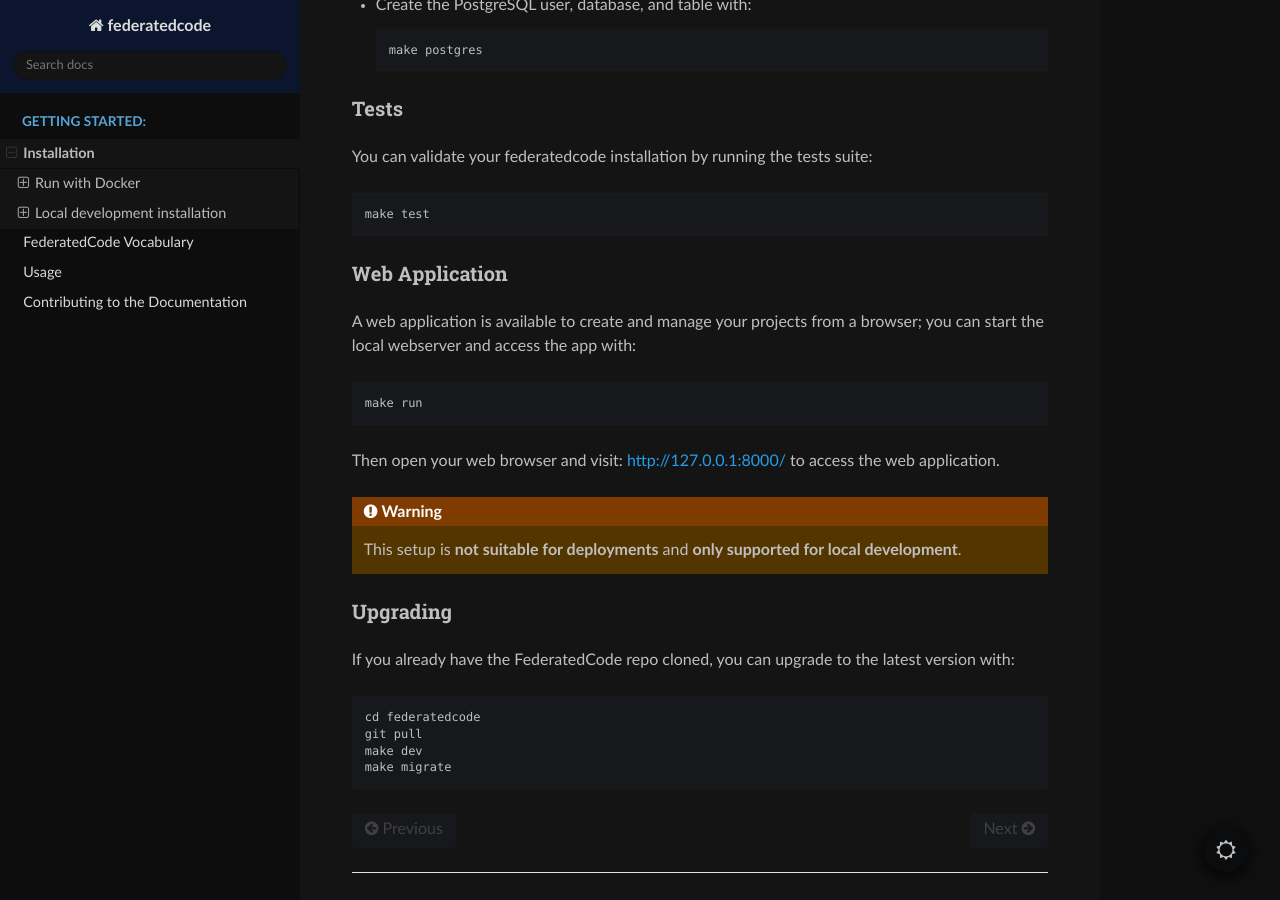
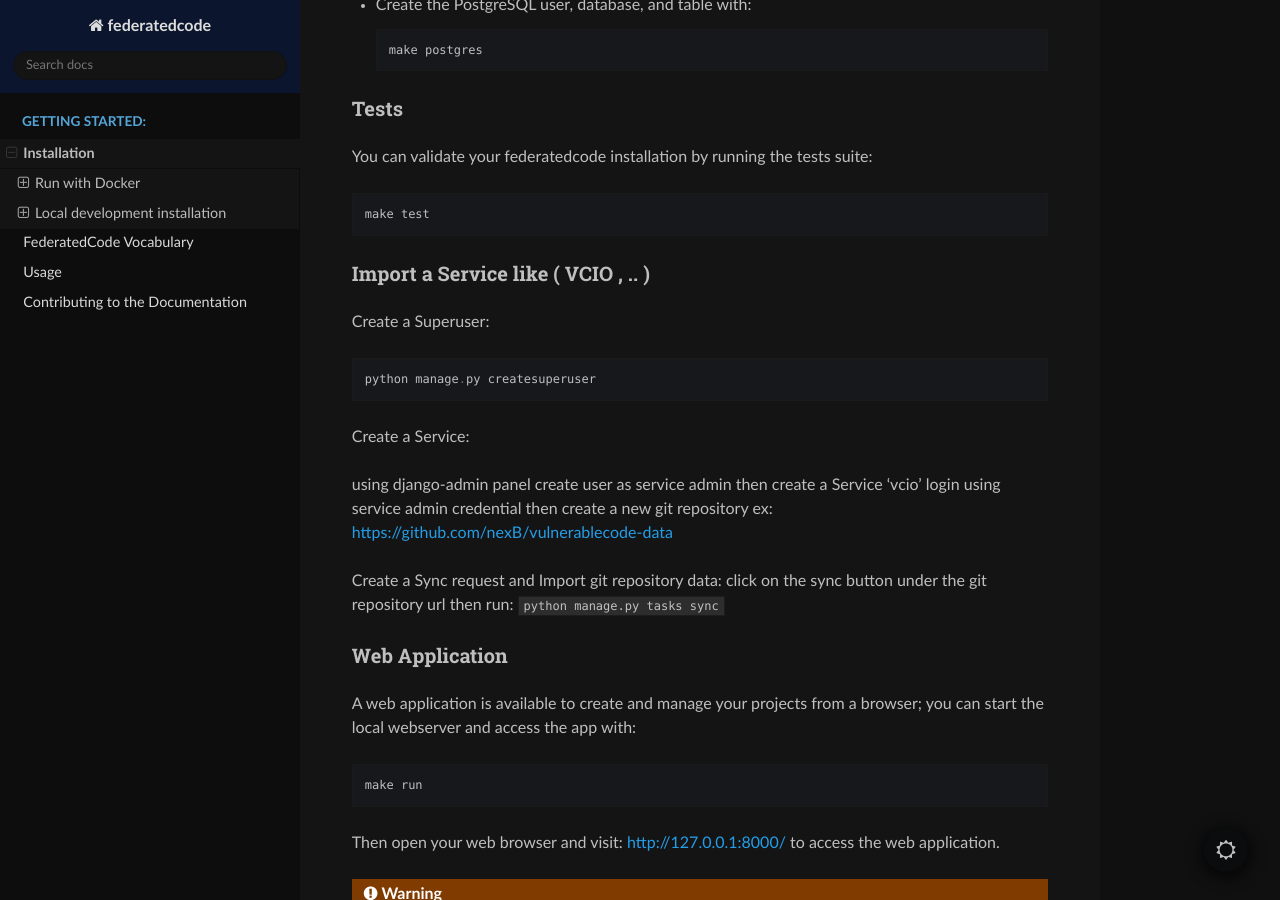
Before and after one commit to aboutcode-org/federatedcode, a Sphinx documentation site: the page built from docs/source/contribute/installation.rst, in a window 1280 px wide and 900 px high, scrolled down 3277 px. Built offline with Sphinx 7.4.7 and the Read the Docs theme 2.0.0, drawn with Linux system fonts in a browser that asks for light colours.

Commit message:
Add import service step to docs Add a quick installation to README.rst
Signed-off-by: ziadhany <ziadhany2016@gmail.com>

```diff
--- a/docs/source/contribute/installation.rst
+++ b/docs/source/contribute/installation.rst
@@ -165,6 +165,20 @@
 
     make test
 
+Import a Service like ( VCIO , .. )
+^^^^^^^^^^^^^^^^^^^^^^^^^^^^^^^^^^^
+Create a Superuser::
+
+    python manage.py createsuperuser
+
+Create a Service:
+
+using django-admin panel create user as service admin then create a Service 'vcio'
+login using service admin credential then create a new git repository ex: https://github.com/nexB/vulnerablecode-data
+
+Create a Sync request and Import git repository data:
+click on the sync button under the git repository url then run: ``python manage.py tasks sync``
+
 
 Web Application
 ^^^^^^^^^^^^^^^
```
Also changed, not shown: README.rst (+11 -3 lines), 1 other file.
